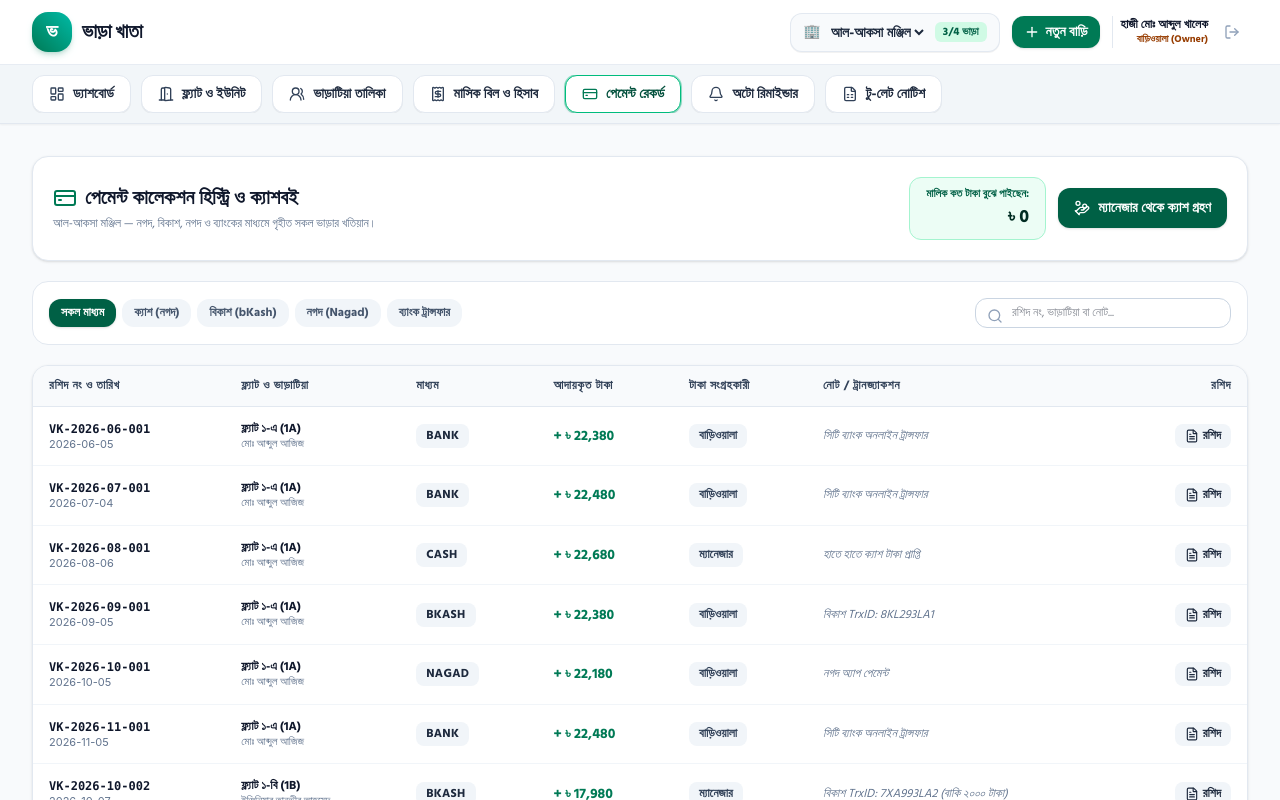
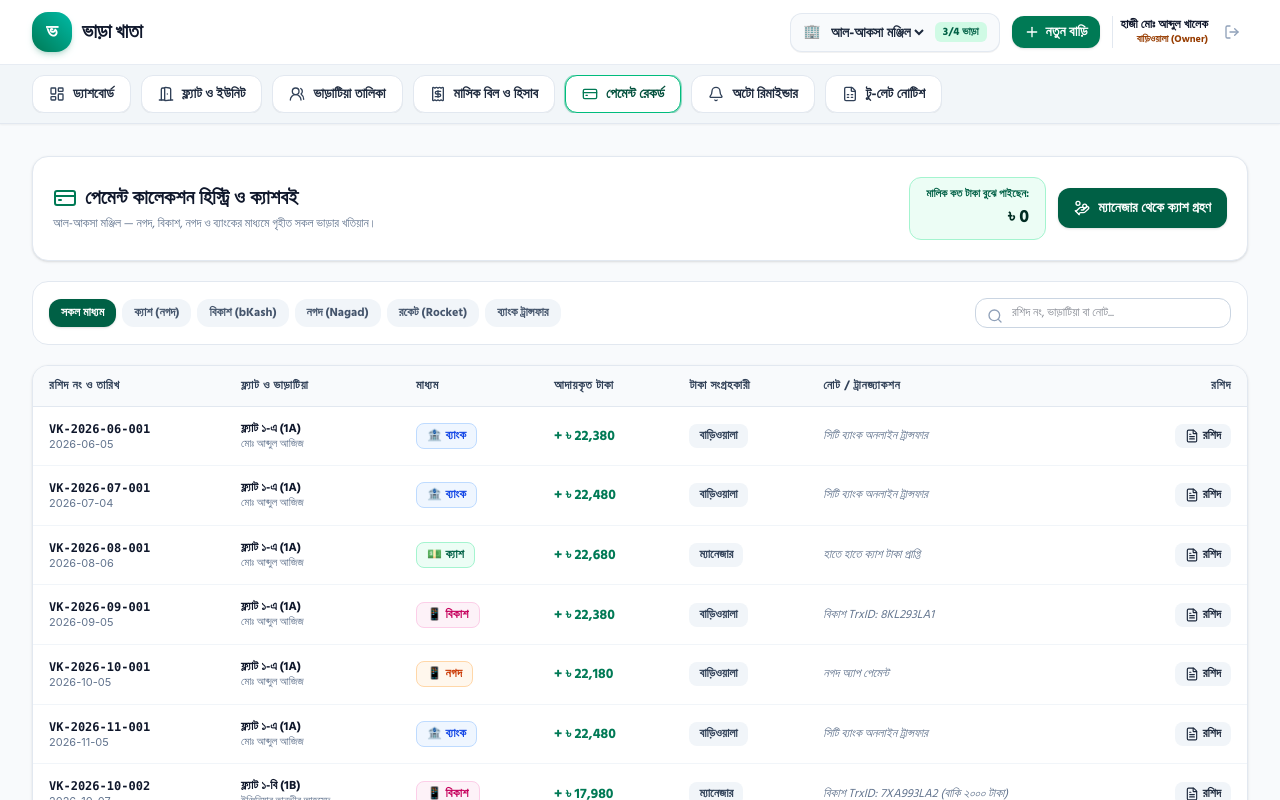
Before and after one commit to zoveraziz/vara-khata, a Next.js app: page /payments in a window 1280 px wide. Shown: the top 800 px of the page. Built offline with nearby package versions, Linux system fonts and the light colour scheme.

Commit message:
feat: add rocket payment method in payment entry, filters, and records

```diff
--- a/app/payments/page.tsx
+++ b/app/payments/page.tsx
@@ -239,6 +239,7 @@ export default function PaymentsPage() {
             { id: 'cash', label: 'ক্যাশ (নগদ)' },
             { id: 'bkash', label: 'বিকাশ (bKash)' },
             { id: 'nagad', label: 'নগদ (Nagad)' },
+            { id: 'rocket', label: 'রকেট (Rocket)' },
             { id: 'bank', label: 'ব্যাংক ট্রান্সফার' },
           ].map((m) => (
             <button
@@ -307,8 +308,28 @@ export default function PaymentsPage() {
                       </td>
 
                       <td className="py-3.5 px-4 whitespace-nowrap">
-                        <span className="inline-flex items-center gap-1 px-2.5 py-1 rounded-lg text-xs font-bold uppercase tracking-wide bg-slate-100 text-slate-800">
-                          {pay.method}
+                        <span
+                          className={`inline-flex items-center gap-1 px-2.5 py-1 rounded-lg text-xs font-bold uppercase tracking-wide border ${
+                            pay.method === 'bkash'
+                              ? 'bg-pink-50 text-pink-700 border-pink-200'
+                              : pay.method === 'nagad'
+                              ? 'bg-orange-50 text-orange-700 border-orange-200'
+                              : pay.method === 'rocket'
+                              ? 'bg-purple-50 text-purple-700 border-purple-200'
+                              : pay.method === 'bank'
+                              ? 'bg-blue-50 text-blue-700 border-blue-200'
+                              : 'bg-emerald-50 text-emerald-800 border-emerald-200'
+                          }`}
+                        >
+                          {pay.method === 'cash'
+                            ? '💵 ক্যাশ'
+                            : pay.method === 'bkash'
+                            ? '📱 বিকাশ'
+                            : pay.method === 'nagad'
+                            ? '📱 নগদ'
+                            : pay.method === 'rocket'
+                            ? '🚀 রকেট'
+                            : '🏦 ব্যাংক'}
                         </span>
                       </td>
 
--- a/components/PaymentModal.tsx
+++ b/components/PaymentModal.tsx
@@ -38,10 +38,11 @@ export default function PaymentModal({
   const [loading, setLoading] = useState(false);
 
   const paymentMethods: { id: PaymentMethod; label: string; icon: any; color: string }[] = [
-    { id: 'cash', label: 'ক্যাশ (নগদ)', icon: Banknote, color: 'text-emerald-600 bg-emerald-50 border-emerald-200' },
-    { id: 'bkash', label: 'বিকাশ (bKash)', icon: Smartphone, color: 'text-pink-600 bg-pink-50 border-pink-200' },
-    { id: 'nagad', label: 'নগদ (Nagad)', icon: Smartphone, color: 'text-orange-600 bg-orange-50 border-orange-200' },
-    { id: 'bank', label: 'ব্যাংক ট্রান্সফার', icon: Landmark, color: 'text-blue-600 bg-blue-50 border-blue-200' },
+    { id: 'cash', label: 'ক্যাশ (নগদ)', icon: Banknote, color: 'text-emerald-700 bg-emerald-50 border-emerald-300' },
+    { id: 'bkash', label: 'বিকাশ (bKash)', icon: Smartphone, color: 'text-pink-700 bg-pink-50 border-pink-300' },
+    { id: 'nagad', label: 'নগদ (Nagad)', icon: Smartphone, color: 'text-orange-700 bg-orange-50 border-orange-300' },
+    { id: 'rocket', label: 'রকেট (Rocket)', icon: Smartphone, color: 'text-purple-700 bg-purple-50 border-purple-300' },
+    { id: 'bank', label: 'ব্যাংক ট্রান্সফার', icon: Landmark, color: 'text-blue-700 bg-blue-50 border-blue-300' },
   ];
 
   const handleSubmit = (e: React.FormEvent) => {
@@ -111,7 +112,7 @@ export default function PaymentModal({
             <label className="block text-xs font-bold text-gray-700 mb-2">
               টাকা পাওয়ার মাধ্যম সিলেক্ট করুন <span className="text-red-500">*</span>
             </label>
-            <div className="grid grid-cols-2 gap-2">
+            <div className="grid grid-cols-2 sm:grid-cols-3 gap-2">
               {paymentMethods.map((m) => {
                 const Icon = m.icon;
                 const isSelected = method === m.id;
--- a/types/index.ts
+++ b/types/index.ts
@@ -1,4 +1,4 @@
-export type PaymentMethod = 'cash' | 'bkash' | 'nagad' | 'bank';
+export type PaymentMethod = 'cash' | 'bkash' | 'nagad' | 'rocket' | 'bank';
 export type PaymentStatus = 'paid' | 'partial' | 'unpaid';
 export type FlatStatus = 'occupied' | 'vacant';
 export type ReminderChannel = 'sms' | 'whatsapp' | 'both';
```
